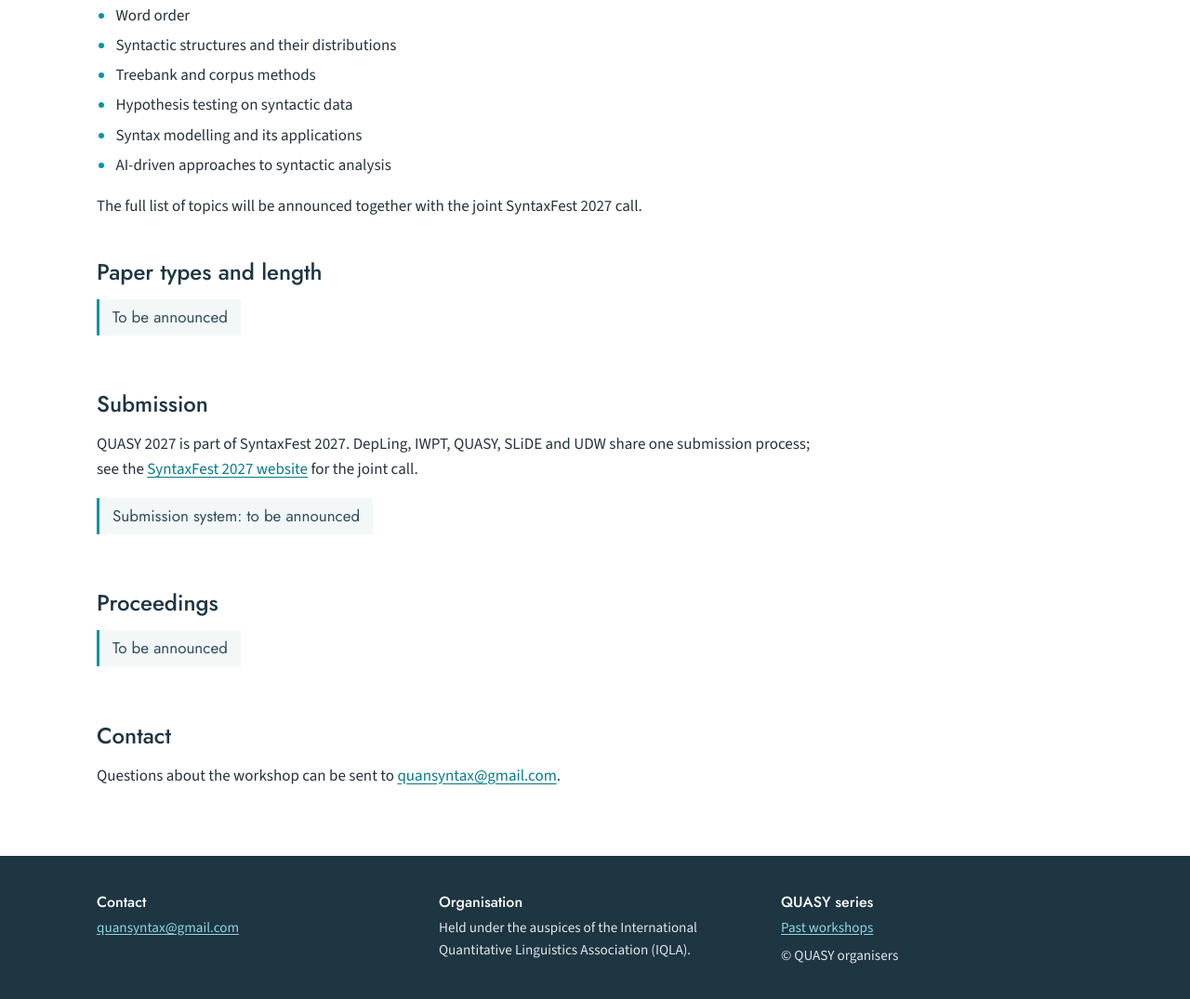
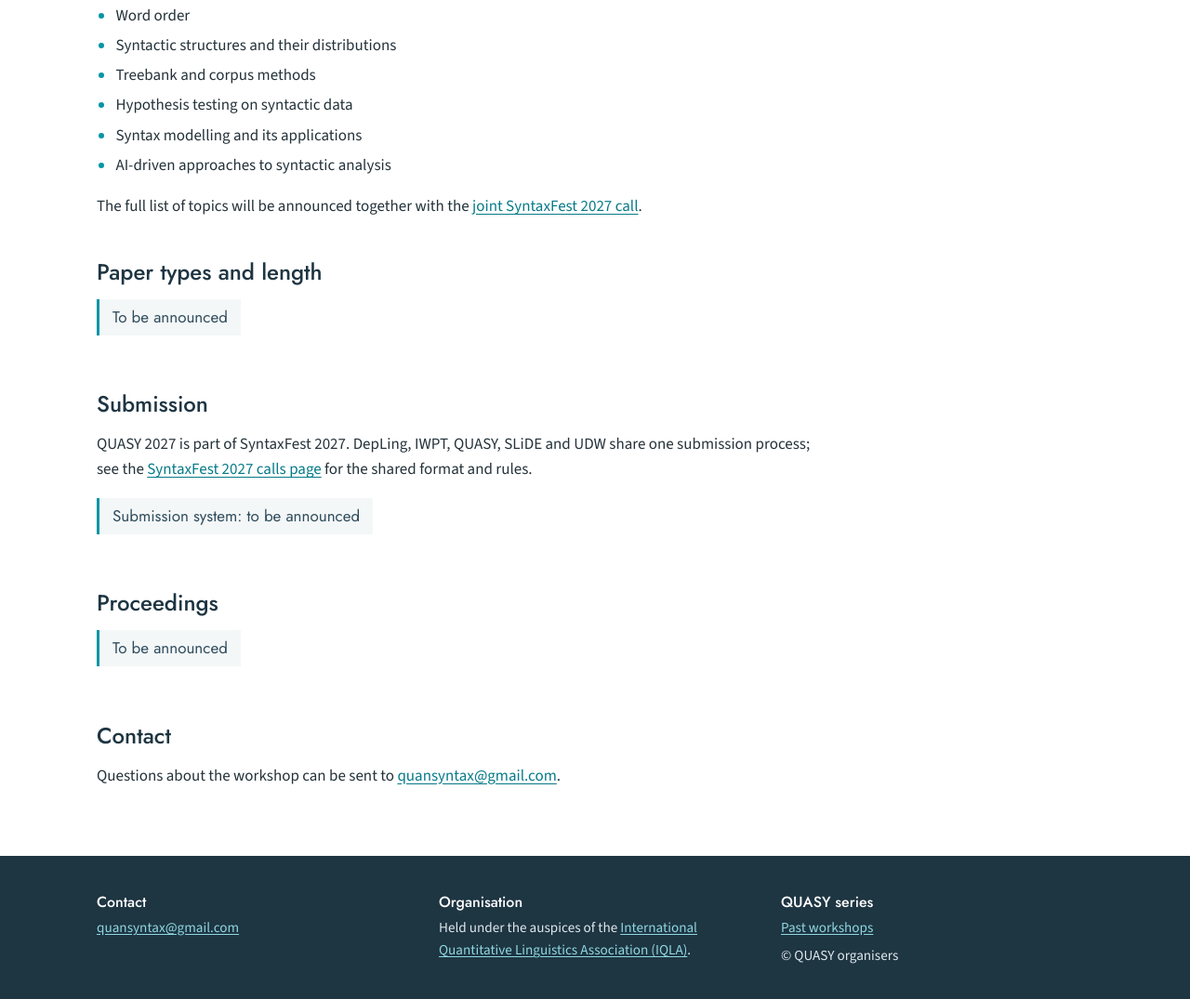
Before and after one commit to quansyntax/quasy2027, a plain HTML site: page cfp.html in a window 1280 px wide. Shown: the part 813-1888 px from the top of the page at 93% size. Drawn offline with nearby package versions, Linux system fonts and the light colour scheme.

Commit message:
Link AoE, IQLA and SyntaxFest registration, venue, visa and calls pages
Co-Authored-By: Claude Opus 5.5 <noreply@anthropic.com>

```diff
--- a/cfp.html
+++ b/cfp.html
@@ -56,7 +56,7 @@
         <li><span class="what">Camera-ready papers</span><span class="when">TBA</span></li>
         <li><span class="what">Conference</span><span class="when">30 Aug – 3 Sep 2027</span></li>
       </ol>
-      <p class="note">All deadlines are 23:59 AoE (Anywhere on Earth).</p>
+      <p class="note">All deadlines are 23:59 <a href="https://www.timeanddate.com/time/zones/aoe">AoE (Anywhere on Earth)</a>.</p>
     </div>
   </section>
 
@@ -75,13 +75,13 @@
         <li>Syntax modelling and its applications</li>
         <li>AI-driven approaches to syntactic analysis</li>
       </ul>
-      <p>The full list of topics will be announced together with the joint SyntaxFest 2027 call.</p>
+      <p>The full list of topics will be announced together with the <a href="https://syntaxfest.github.io/syntaxfest27/calls.html">joint SyntaxFest 2027 call</a>.</p>
 
       <h2>Paper types and length</h2>
       <p class="tba">To be announced</p>
 
       <h2>Submission</h2>
-      <p>QUASY 2027 is part of SyntaxFest 2027. DepLing, IWPT, QUASY, SLiDE and UDW share one submission process; see the <a href="https://syntaxfest.github.io/syntaxfest27/">SyntaxFest 2027 website</a> for the joint call.</p>
+      <p>QUASY 2027 is part of SyntaxFest 2027. DepLing, IWPT, QUASY, SLiDE and UDW share one submission process; see the <a href="https://syntaxfest.github.io/syntaxfest27/calls.html">SyntaxFest 2027 calls page</a> for the shared format and rules.</p>
       <p class="tba">Submission system: to be announced</p>
 
       <h2>Proceedings</h2>
@@ -102,7 +102,7 @@
       </div>
       <div>
         <h2>Organisation</h2>
-        <p>Held under the auspices of the International Quantitative Linguistics Association (IQLA).</p>
+        <p>Held under the auspices of the <a href="https://iqla.org/">International Quantitative Linguistics Association (IQLA)</a>.</p>
       </div>
       <div>
         <h2>QUASY series</h2>
```
Also changed, not shown: committee.html (+1 -1 lines), index.html (+3 -3 lines).
